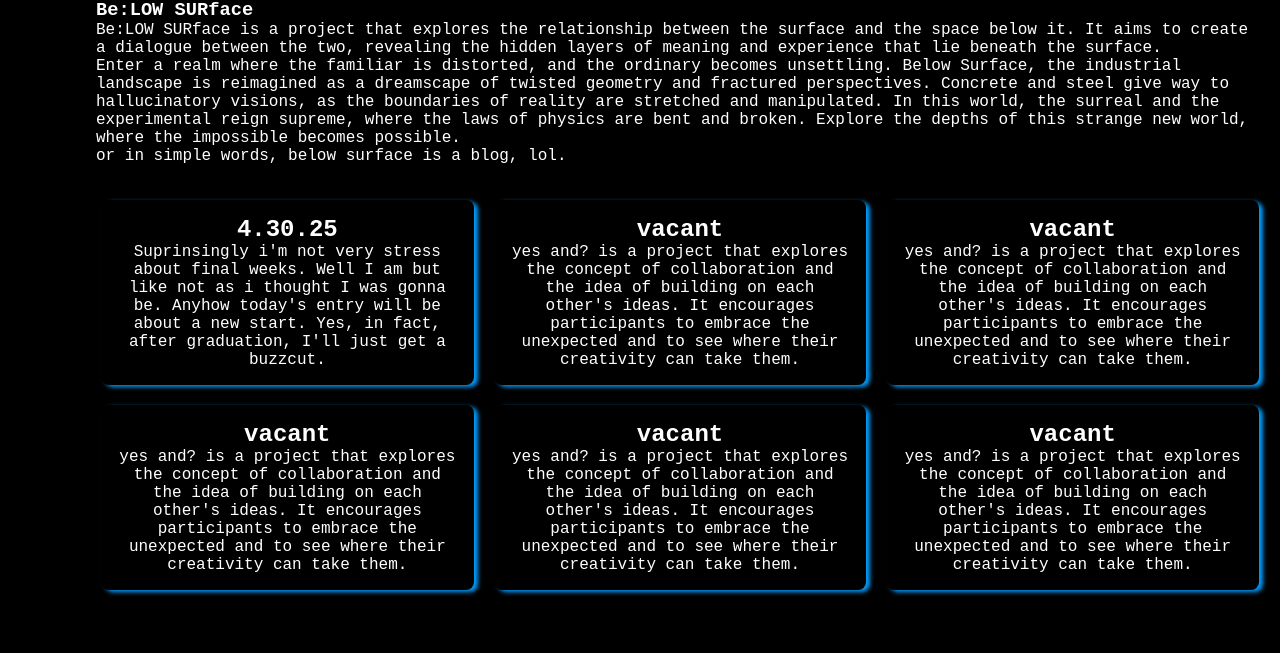
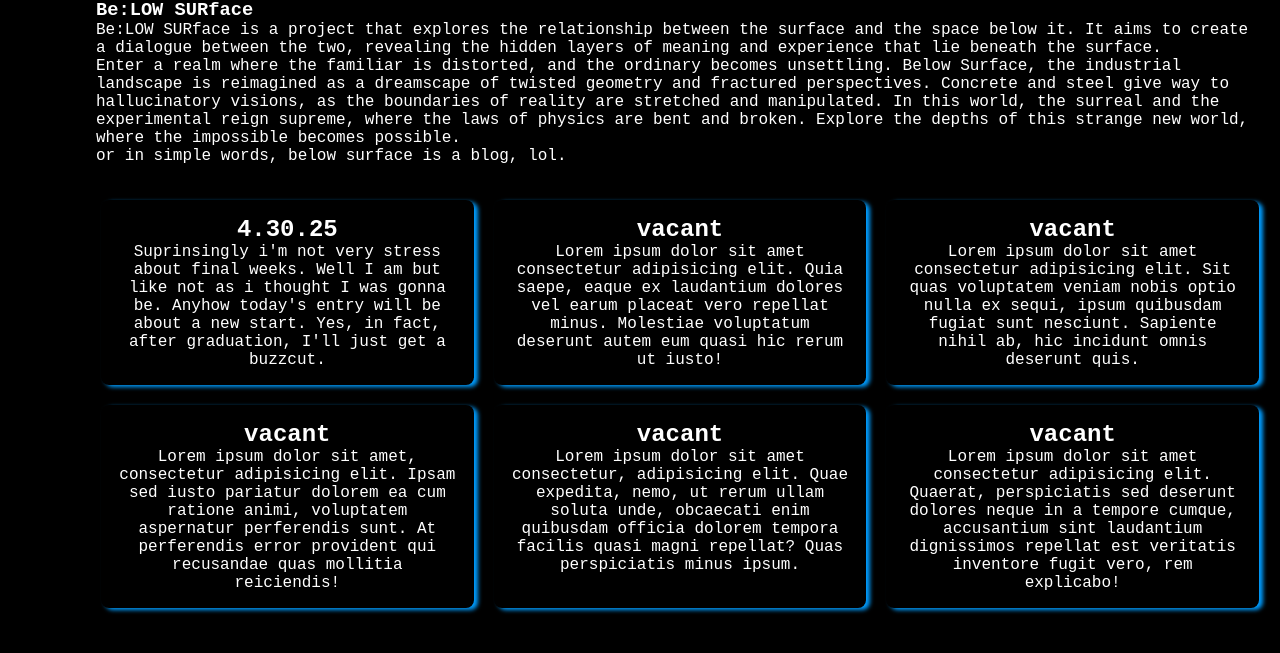
Before and after one commit to dannyg06/Melodump.uwu, a plain HTML site: page BELOWSURFACE/index.html in a window 1280 px wide. Shown: the part 131-784 px from the top of the page. Drawn offline with Linux system fonts and the light colour scheme; a web font is replaced by a local one.

Commit message:
Update index.html

```diff
--- a/BELOWSURFACE/index.html
+++ b/BELOWSURFACE/index.html
@@ -62,23 +62,23 @@
                 </div>
                 <div class="card">
                     <h2>vacant</h2>
-                      <p>yes and? is a project that explores the concept of collaboration and the idea of building on each other's ideas. It encourages participants to embrace the unexpected and to see where their creativity can take them.</p>
+                      <p>Lorem ipsum dolor sit amet consectetur adipisicing elit. Quia saepe, eaque ex laudantium dolores vel earum placeat vero repellat minus. Molestiae voluptatum deserunt autem eum quasi hic rerum ut iusto!</p>
                 </div>
                 <div class="card">
                     <h2>vacant</h2>
-                      <p>yes and? is a project that explores the concept of collaboration and the idea of building on each other's ideas. It encourages participants to embrace the unexpected and to see where their creativity can take them.</p>
+                      <p>Lorem ipsum dolor sit amet consectetur adipisicing elit. Sit quas voluptatem veniam nobis optio nulla ex sequi, ipsum quibusdam fugiat sunt nesciunt. Sapiente nihil ab, hic incidunt omnis deserunt quis.</p>
                 </div>
                 <div class="card">
                     <h2>vacant</h2>
-                      <p>yes and? is a project that explores the concept of collaboration and the idea of building on each other's ideas. It encourages participants to embrace the unexpected and to see where their creativity can take them.</p>
+                      <p>Lorem ipsum dolor sit amet, consectetur adipisicing elit. Ipsam sed iusto pariatur dolorem ea cum ratione animi, voluptatem aspernatur perferendis sunt. At perferendis error provident qui recusandae quas mollitia reiciendis!</p>
                 </div>
                 <div class="card">
                     <h2>vacant</h2>
-                      <p>yes and? is a project that explores the concept of collaboration and the idea of building on each other's ideas. It encourages participants to embrace the unexpected and to see where their creativity can take them.</p>
+                      <p>Lorem ipsum dolor sit amet consectetur, adipisicing elit. Quae expedita, nemo, ut rerum ullam soluta unde, obcaecati enim quibusdam officia dolorem tempora facilis quasi magni repellat? Quas perspiciatis minus ipsum.</p>
                 </div>
                 <div class="card">
                     <h2>vacant</h2>
-                      <p>yes and? is a project that explores the concept of collaboration and the idea of building on each other's ideas. It encourages participants to embrace the unexpected and to see where their creativity can take them.</p>
+                      <p>Lorem ipsum dolor sit amet consectetur adipisicing elit. Quaerat, perspiciatis sed deserunt dolores neque in a tempore cumque, accusantium sint laudantium dignissimos repellat est veritatis inventore fugit vero, rem explicabo!</p>
                 </div>
             </div>
         </div>
```
